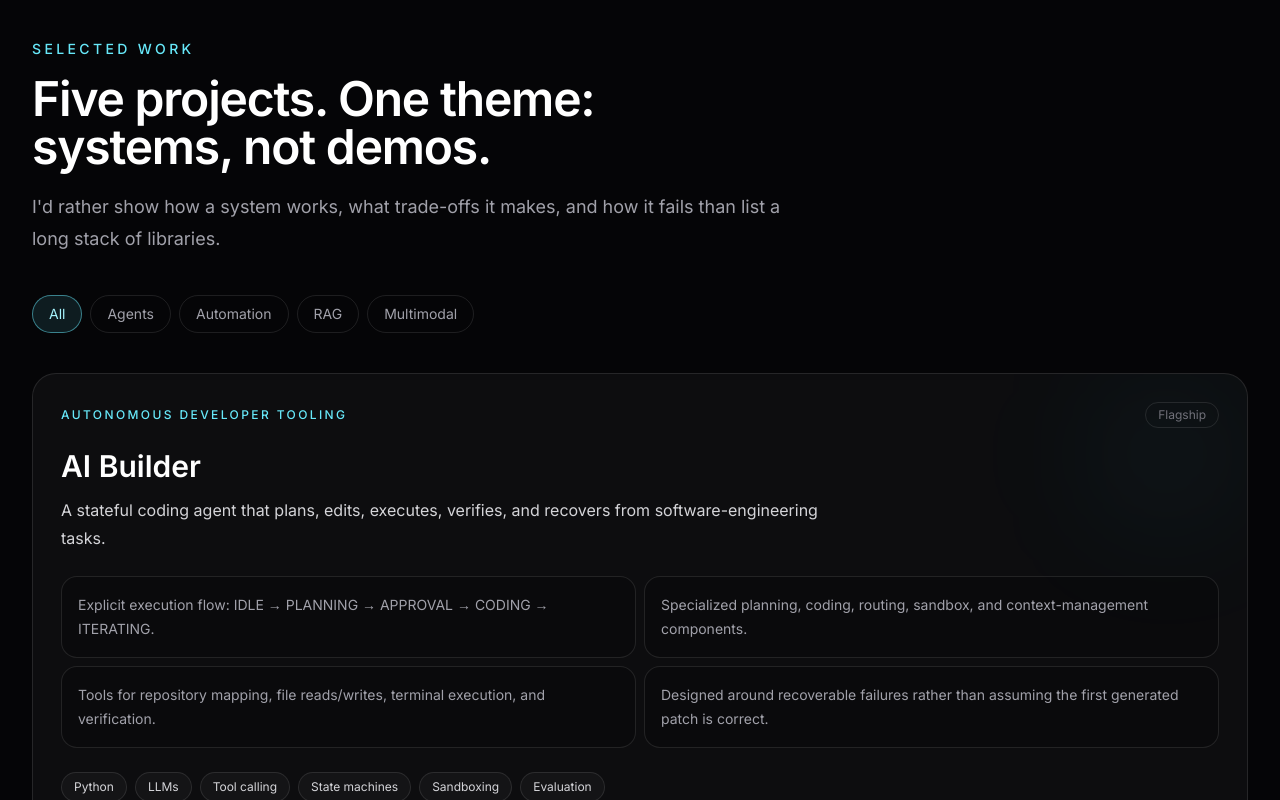
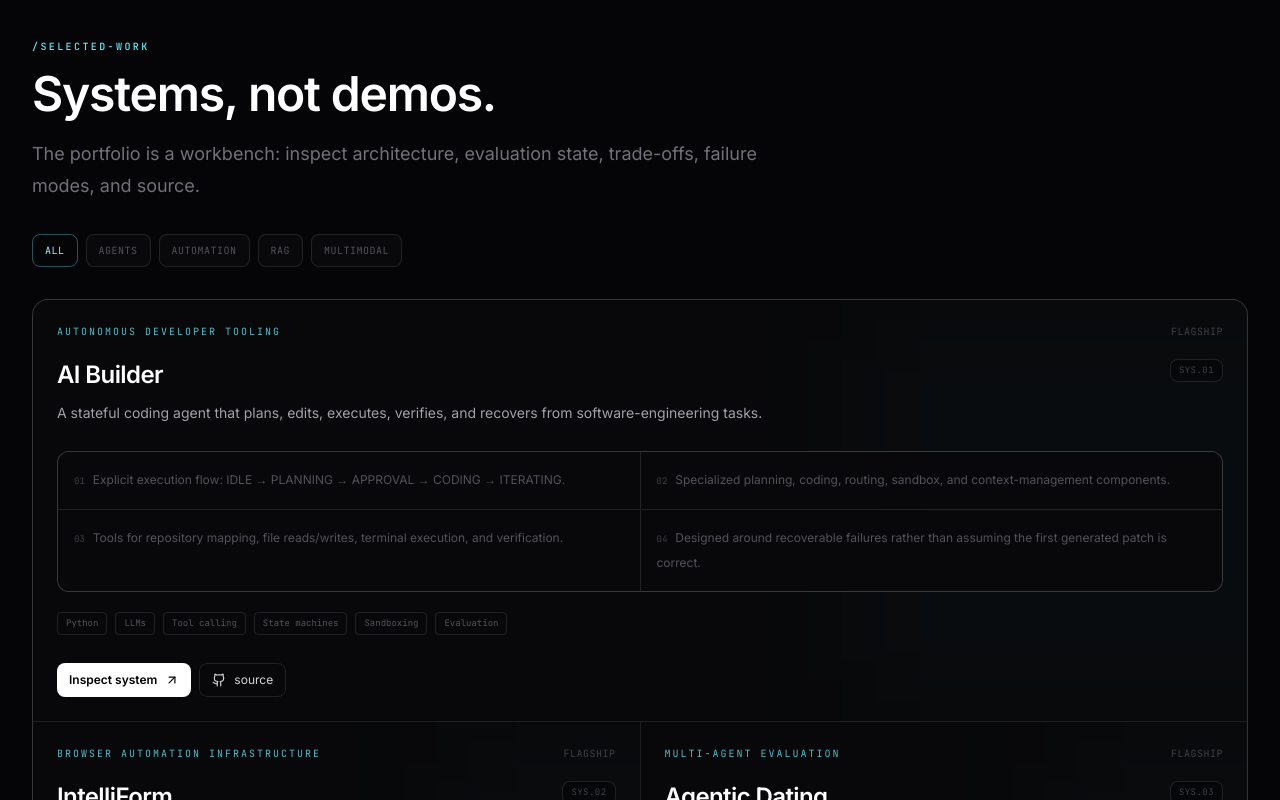
Before and after one commit to adityapurohit01/my_portfolio, a Next.js app: page / in a window 1280 px wide. Shown: the part 1000-1800 px from the top of the page. Built offline with nearby package versions, Linux system fonts and the light colour scheme.

Commit message:
Add project wire-surface previews

```diff
--- a/src/components/Projects.tsx
+++ b/src/components/Projects.tsx
@@ -21,53 +21,71 @@ export default function Projects() {
   return (
     <section id="projects" className="mx-auto max-w-7xl px-6 py-28 lg:px-8">
       <div className="max-w-3xl">
-        <p className="text-sm font-medium uppercase tracking-[0.24em] text-cyan-300">Selected work</p>
-        <h2 className="mt-4 text-4xl font-semibold tracking-tight text-white sm:text-5xl">Five projects. One theme: systems, not demos.</h2>
-        <p className="mt-5 text-lg leading-8 text-zinc-400">I&apos;d rather show how a system works, what trade-offs it makes, and how it fails than list a long stack of libraries.</p>
+        <p className="font-mono text-[10px] font-medium uppercase tracking-[0.24em] text-cyan-300">/selected-work</p>
+        <h2 className="mt-4 text-4xl font-semibold tracking-tight text-white sm:text-5xl">Systems, not demos.</h2>
+        <p className="mt-5 text-lg leading-8 text-zinc-500">The portfolio is a workbench: inspect architecture, evaluation state, trade-offs, failure modes, and source.</p>
       </div>
 
-      <div className="mt-10 flex flex-wrap gap-2">
+      <div className="mt-8 flex flex-wrap gap-2">
         {filters.map((item) => (
           <button
             key={item}
             type="button"
             onClick={() => setFilter(item)}
             className={filter === item
-              ? "rounded-full border border-cyan-300/50 bg-cyan-300/10 px-4 py-2 text-sm text-cyan-200 transition"
-              : "rounded-full border border-white/10 px-4 py-2 text-sm text-zinc-400 transition hover:border-white/25 hover:text-white"}
+              ? "rounded-lg border border-cyan-300/35 bg-cyan-300/8 px-3 py-2 font-mono text-[10px] uppercase tracking-wider text-cyan-200"
+              : "rounded-lg border border-white/10 bg-white/[0.02] px-3 py-2 font-mono text-[10px] uppercase tracking-wider text-zinc-600 transition hover:border-white/20 hover:text-zinc-300"}
           >
             {item}
           </button>
         ))}
       </div>
 
-      <div className="mt-10 grid gap-6 lg:grid-cols-2">
+      <div className="mt-8 grid gap-px overflow-hidden rounded-2xl border border-white/10 bg-white/10 lg:grid-cols-2">
         {filtered.map((project, index) => (
-          <article
-            key={project.slug}
-            className={`group relative overflow-hidden rounded-3xl border border-white/10 bg-white/[0.035] p-7 transition duration-300 hover:-translate-y-1 hover:border-cyan-300/25 hover:bg-white/[0.05] ${index === 0 && filter === "All" ? "lg:col-span-2" : ""}`}
-          >
-            <div className="absolute right-0 top-0 h-40 w-40 rounded-full bg-cyan-400/5 blur-3xl transition group-hover:bg-cyan-400/10" aria-hidden="true" />
+          <article key={project.slug} className={"group relative overflow-hidden bg-[#08080a] p-6 transition hover:bg-[#0a0a0c] " + (index === 0 && filter === "All" ? "lg:col-span-2" : "")}>
+            <div className="absolute inset-y-0 right-0 w-1/2 translate-x-1/3 bg-cyan-300/[0.02] blur-3xl transition group-hover:bg-cyan-300/[0.04]" aria-hidden="true" />
+
             <div className="relative flex h-full flex-col">
               <div className="flex items-center justify-between gap-4">
-                <span className="text-xs font-medium uppercase tracking-[0.2em] text-cyan-300">{project.eyebrow}</span>
-                <span className="rounded-full border border-white/10 px-3 py-1 text-xs text-zinc-500">{project.status}</span>
+                <span className="font-mono text-[10px] uppercase tracking-[0.2em] text-cyan-300/80">{project.eyebrow}</span>
+                <span className="font-mono text-[10px] uppercase tracking-wider text-zinc-700">{project.status}</span>
               </div>
-              <h3 className="mt-5 text-3xl font-semibold text-white">{project.title}</h3>
-              <p className="mt-3 max-w-3xl text-base leading-7 text-zinc-300">{project.oneLiner}</p>
-              <div className="mt-6 grid gap-2 sm:grid-cols-2">
-                {project.highlights.slice(0, 4).map((highlight) => (
-                  <div key={highlight} className="rounded-2xl border border-white/10 bg-black/20 p-4 text-sm leading-6 text-zinc-400">{highlight}</div>
+
+              <div className="mt-5 flex items-start justify-between gap-5">
+                <div>
+                  <h3 className="text-2xl font-semibold tracking-tight text-white">{project.title}</h3>
+                  <p className="mt-2 max-w-3xl text-sm leading-7 text-zinc-400">{project.oneLiner}</p>
+                </div>
+                <div className="hidden rounded-lg border border-white/10 bg-black/30 px-2 py-1 font-mono text-[9px] uppercase tracking-wider text-zinc-700 sm:block">sys.{String(index + 1).padStart(2, "0")}</div>
+              </div>
+
+              <div className="mt-6 grid gap-px overflow-hidden rounded-xl border border-white/10 bg-white/10 sm:grid-cols-2">
+                {project.highlights.slice(0, 4).map((highlight, highlightIndex) => (
+                  <div key={highlight} className="bg-[#08080a] p-4 text-xs leading-6 text-zinc-600">
+                    <span className="mr-2 font-mono text-[9px] text-zinc-700">0{highlightIndex + 1}</span>
+                    {highlight}
+                  </div>
                 ))}
               </div>
-              <div className="mt-6 flex flex-wrap gap-2">
+
+              <div className="mt-5 flex flex-wrap gap-2">
                 {project.tech.map((tech) => (
-                  <span key={tech} className="rounded-full border border-white/10 bg-white/[0.03] px-3 py-1.5 text-xs text-zinc-300">{tech}</span>
+                  <span key={tech} className="rounded border border-white/10 px-2 py-1 font-mono text-[9px] text-zinc-600">{tech}</span>
                 ))}
               </div>
-              <div className="mt-8 flex flex-wrap gap-3">
-                <Link href={`/projects/${project.slug}`} className="inline-flex items-center gap-2 rounded-full bg-white px-4 py-2 text-sm font-semibold text-black transition hover:bg-cyan-200">Technical case study <ArrowUpRight size={15} /></Link>
-                <a href={project.github} target="_blank" rel="noreferrer" className="inline-flex items-center gap-2 rounded-full border border-white/10 px-4 py-2 text-sm font-semibold text-white transition hover:border-white/25"><Github size={15} /> GitHub</a>
+
+              <div className="relative mt-7 flex flex-wrap gap-2">
+                <Link href={"/projects/" + project.slug} className="inline-flex items-center gap-2 rounded-lg bg-white px-3 py-2 text-xs font-semibold text-black transition hover:bg-cyan-200">Inspect system <ArrowUpRight size={14} /></Link>
+                <a href={project.github} target="_blank" rel="noreferrer" className="inline-flex items-center gap-2 rounded-lg border border-white/10 px-3 py-2 text-xs text-zinc-300 transition hover:border-cyan-300/25 hover:text-white"><Github size={14} /> source</a>
+              </div>
+
+              <div className="pointer-events-none absolute inset-x-4 bottom-20 translate-y-3 rounded-xl border border-cyan-300/10 bg-black/90 p-4 font-mono text-[9px] leading-5 text-zinc-600 opacity-0 backdrop-blur-xl transition duration-300 group-hover:translate-y-0 group-hover:opacity-100">
+                <div className="mb-2 flex items-center justify-between text-[9px] uppercase tracking-wider">
+                  <span className="text-cyan-300/70">wire surface</span>
+                  <span className="text-zinc-700">representative</span>
+                </div>
+                {project.trace.payload.split("\n").slice(0, 7).map((line, lineIndex) => <div key={lineIndex}>{line}</div>)}
               </div>
             </div>
           </article>
```
